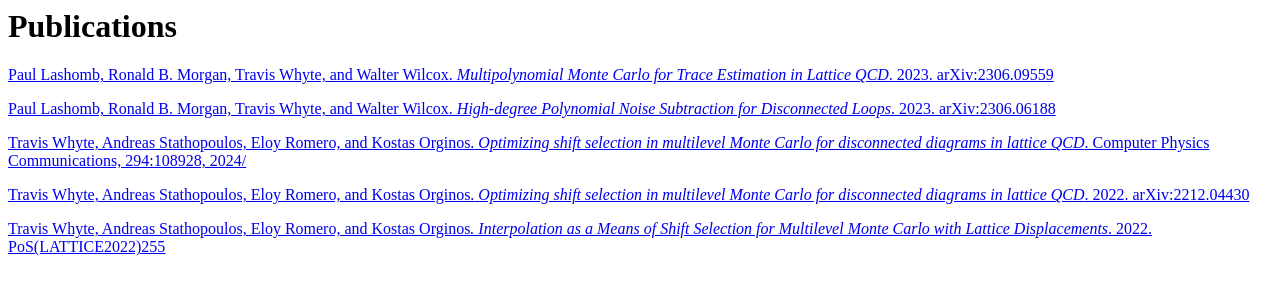
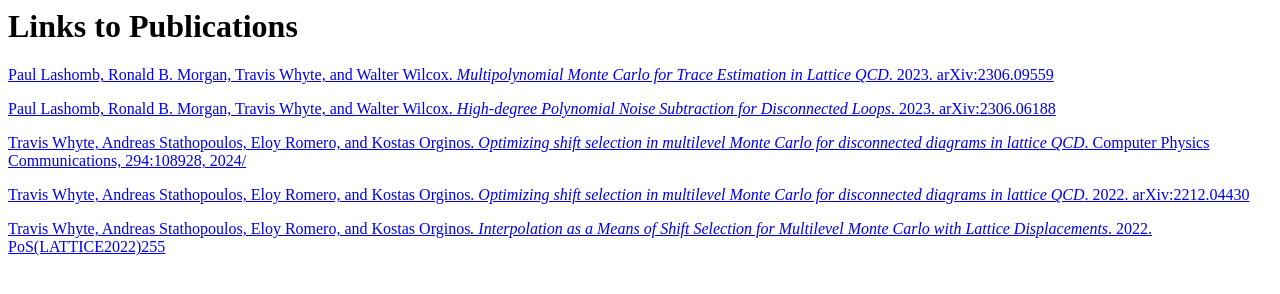
Before and after one commit to twLQCD/twLQCD.github.io, a plain HTML site: page index.html in a window 1280 px wide. Drawn offline with Linux system fonts and the light colour scheme.

Commit message:
Publications -> Links to Publications

```diff
--- a/index.html
+++ b/index.html
@@ -5,7 +5,7 @@
 	<title>Document</title>
 </head>
 <body>
-	<h1>Publications</h1>
+	<h1>Links to Publications</h1>
 	<p><a href="https://arxiv.org/pdf/2306.09559.pdf">Paul Lashomb, Ronald B. Morgan, Travis Whyte, and Walter Wilcox.<i> Multipolynomial Monte Carlo for Trace Estimation in Lattice QCD</i>. 2023. arXiv:2306.09559</a></p>
 	<p><a href="https://arxiv.org/pdf/2306.06188.pdf">Paul Lashomb, Ronald B. Morgan, Travis Whyte, and Walter Wilcox.<i> High-degree Polynomial Noise Subtraction for Disconnected Loops</i>. 2023. arXiv:2306.06188</a></p>
 	<p><a href="https://www.sciencedirect.com/science/article/pii/S0010465523002734">Travis Whyte, Andreas Stathopoulos, Eloy Romero, and Kostas Orginos.<i> Optimizing shift selection in multilevel Monte Carlo for disconnected diagrams in lattice QCD</i>. Computer Physics Communications, 294:108928, 2024/<a></p>
```
